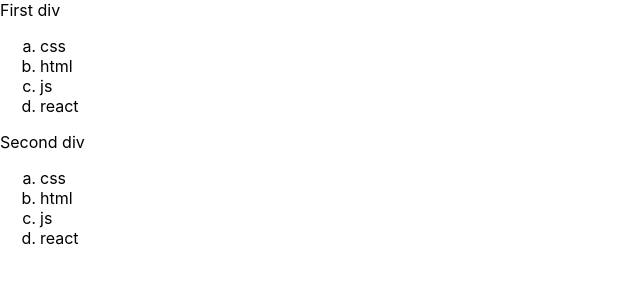
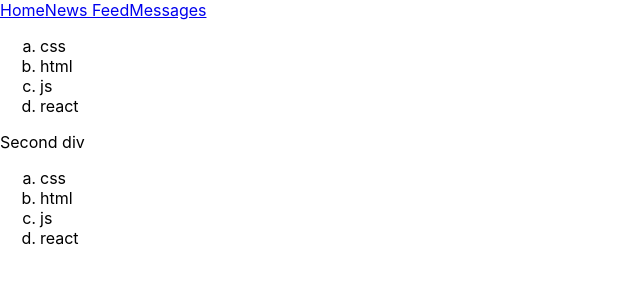
Before and after one commit to SvetlanaLevkovskaya/react-app, a React (Create React App) app: page / in a window 1280 px wide. Shown: the top 300 px of the page, without its empty margins (0-640 px from the left). Built offline with nearby package versions, Linux system fonts and the light colour scheme.

Commit message:
add components

```diff
--- a/src/App.js
+++ b/src/App.js
@@ -3,8 +3,25 @@
 const App = () => {
   return (
     <div>
-      <div>First div</div>
-      <div className="App">
+      <Header />
+      <Technologies />
+    </div>
+  );
+};
+
+const Header = () => {
+  return (
+    <div>
+      <a href="#s">Home</a>
+      <a href="#s">News Feed</a>
+      <a href="#s">Messages</a>
+    </div>
+  );
+};
+
+const Technologies = () => {
+  return (
+    <div>
       <ul>
         <li>css</li>
         <li>html</li>
@@ -19,7 +36,6 @@
         <li>react</li>
       </ul>
     </div>
-    </div>
   );
 };
 
```
Lines whose indentation alone changed are shown as unchanged.
